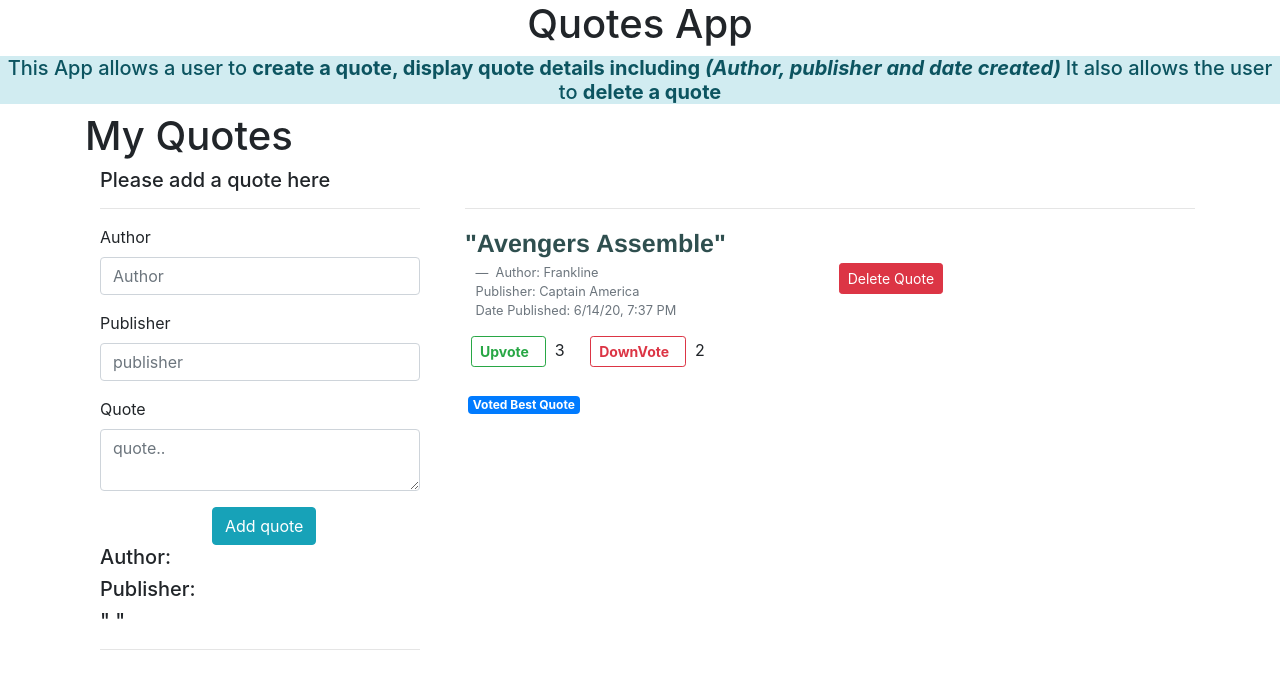
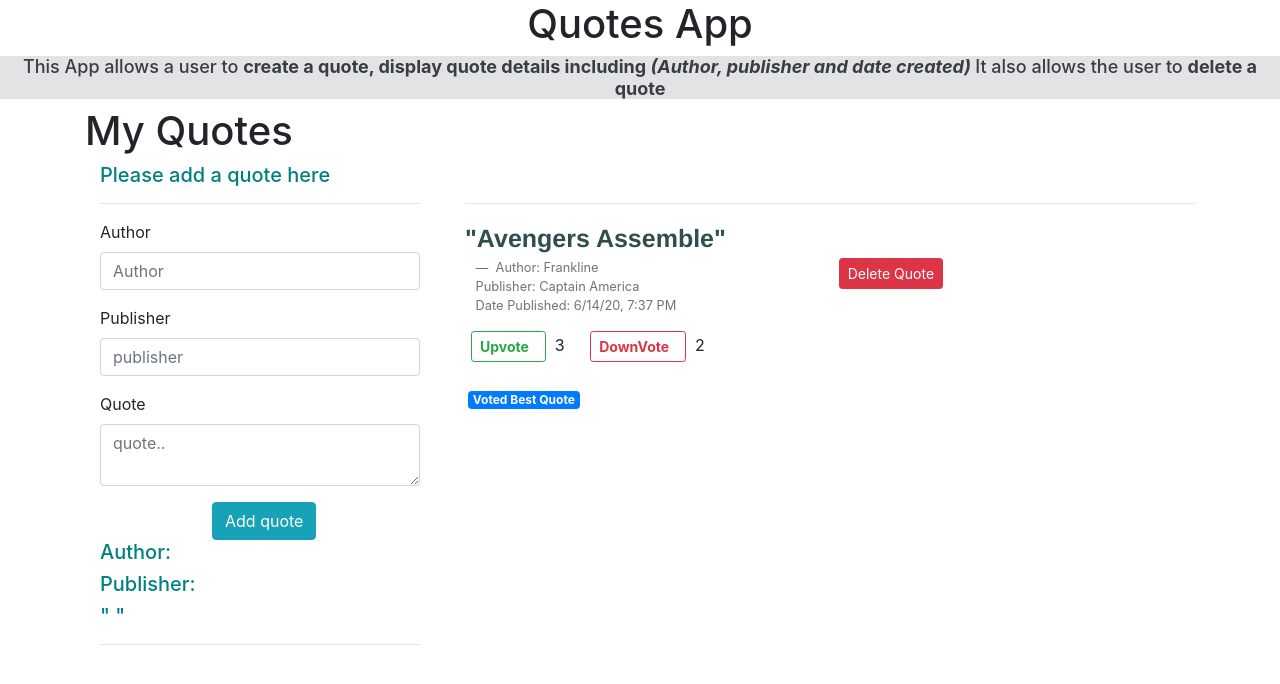
Before and after one commit to frank7841/Quotes, an Angular app: page / in a window 1280 px wide. Shown: the top 684 px of the page. Built offline with nearby package versions, Linux system fonts and the light colour scheme.

Commit message:
adding css custom styles

```diff
--- a/src/app/app.component.css
+++ b/src/app/app.component.css
@@ -0,0 +1,3 @@
+h5 {
+    font-size: 18px;
+}
--- a/src/app/app.component.html
+++ b/src/app/app.component.html
@@ -1,3 +1,3 @@
 <h1 class="text-center">Quotes App</h1>
-<h5 class="text-center alert-info">This App allows a user to <strong>create a quote, display quote details including <em>(Author, publisher and  date created) </em></strong> It also allows the user to <strong>delete a quote</strong> </h5>
+<h5 class="text-center alert-secondary">This App allows a user to <strong>create a quote, display quote details including <em>(Author, publisher and  date created) </em></strong> It also allows the user to <strong>delete a quote</strong> </h5>
 <app-myquotes></app-myquotes>
--- a/src/app/quote-details/quote-details.component.html
+++ b/src/app/quote-details/quote-details.component.html
@@ -1,8 +1,8 @@
 <div class="row">
     <div class="com-md-4">
 <blockquote class="blockquote-footer"> Author: {{quote.author}}<br>Publisher: {{quote.publisher}}<br>Date Published: {{quote.dateCreated  | date:'short'}}</blockquote>
-<button class="btn btn-outline-success btn-sm" (click) = 'incrementUp(quote)'><strong>Upvote</strong>&nbsp;&nbsp;<i class="fa fa-thumbs-up"></i></button>&nbsp;&nbsp;{{quote.likes}}
-<button class="btn btn-outline-danger btn-sm" (click) = 'incrementDown(quote)'><strong>DownVote</strong>&nbsp;&nbsp;<i class="fa fa-thumbs-down"></i></button>&nbsp;&nbsp;{{quote.disLikes}}
+<button class="btn btn-outline-success btn-sm" (click) = 'incrementUp(quote)'><strong>Upvote</strong>&nbsp;&nbsp;</button>&nbsp;&nbsp;{{quote.likes}}
+<button class="btn btn-outline-danger btn-sm" (click) = 'incrementDown(quote)'><strong>DownVote</strong>&nbsp;&nbsp;</button>&nbsp;&nbsp;{{quote.disLikes}}
 <br> <br>
 <span class="badge badge-primary" *ngIf='quote.likes > 1;'>Voted Best Quote</span>
     </div>
--- a/src/app/quote-form/quote-form.component.css
+++ b/src/app/quote-form/quote-form.component.css
@@ -1,3 +1,7 @@
 button{
     margin-left: 35%;
 }
+h5 {
+    color: teal;
+    text-decoration-style: wavy;
+}
```
